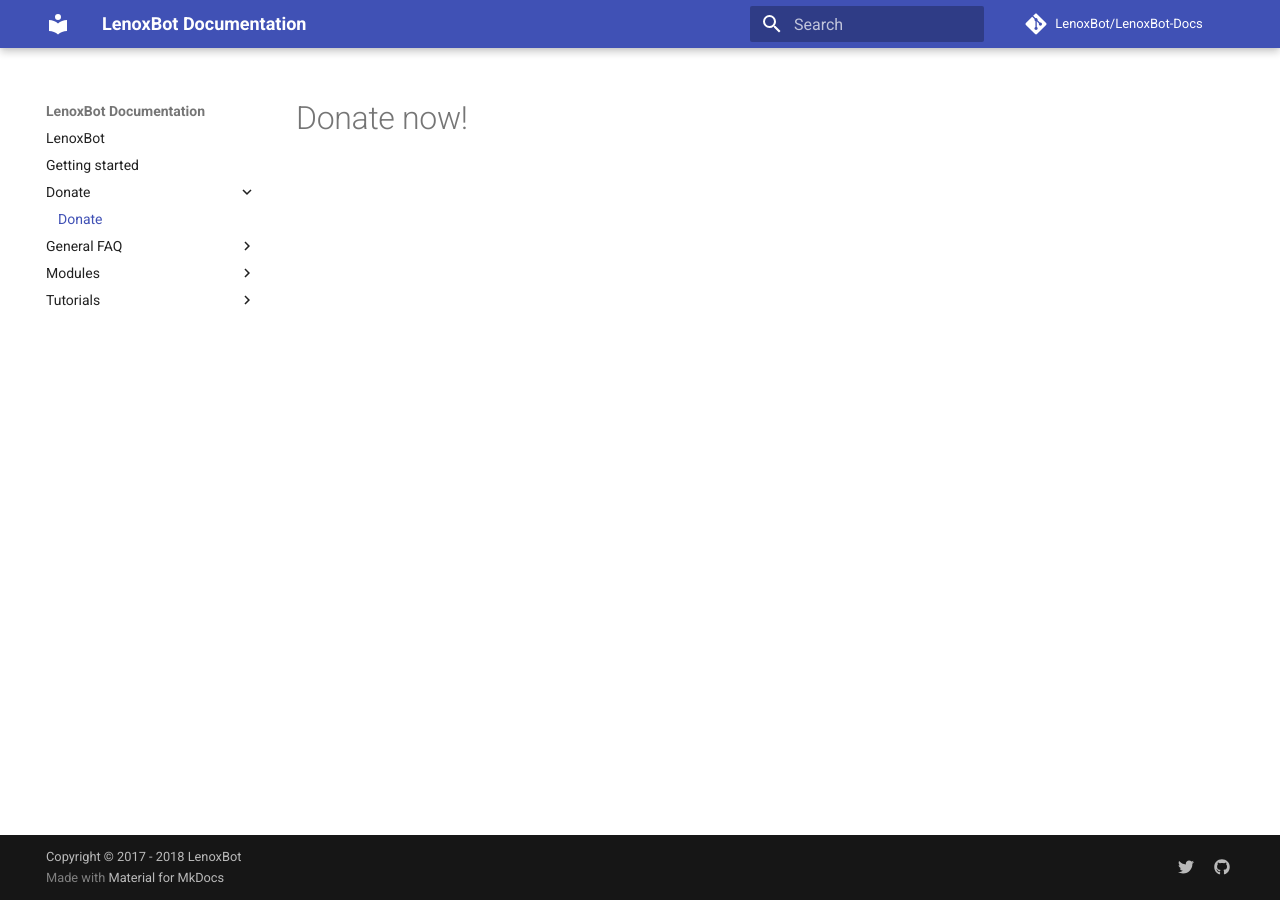
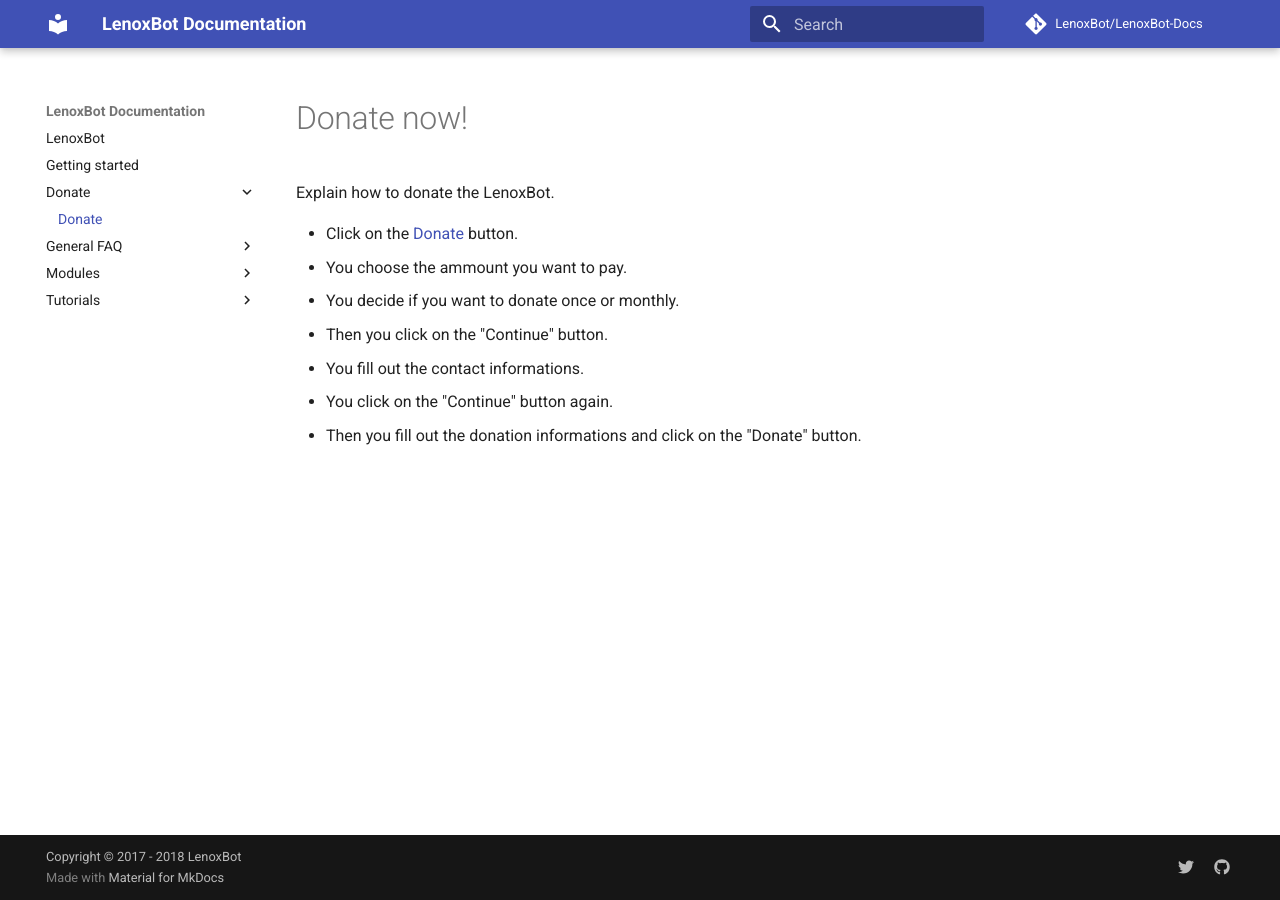
Before and after one commit to gillesheinesch/LenoxBot-Docs, an MkDocs documentation site: the page built from docs/Donate/Donate.md, in a window 1280 px wide. Built offline with MkDocs 1.6.1 and Material for MkDocs 9.7.7, drawn with Linux system fonts in a browser that asks for light colours; comment, search, counter and statistics services are not loaded.

Commit message:
Update Donate.md
Added texts and markdowns.

```diff
--- a/docs/Donate/Donate.md
+++ b/docs/Donate/Donate.md
@@ -2,3 +2,13 @@
 description:
 
 # Donate now!
+
+Explain how to donate the LenoxBot.
+
+* Click on the [Donate](https://lenoxbot.com/donate) button.
+* You choose the ammount you want to pay.
+* You decide if you want to donate once or monthly.
+* Then you click on the "Continue" button.
+* You fill out the contact informations.
+* You click on the "Continue" button again.
+* Then you fill out the donation informations and click on the "Donate" button.
```
